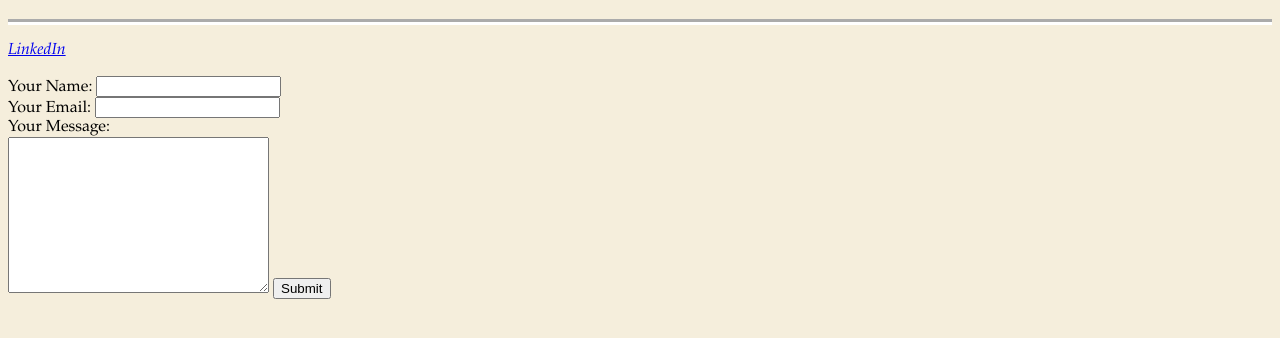
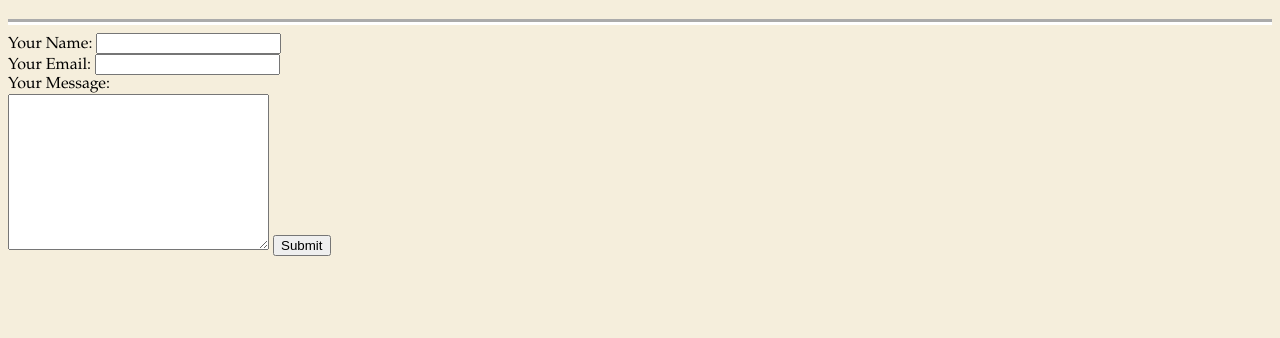
Before and after one commit to n1ops/CV, a plain HTML site: page contact.html in a window 1280 px wide. Shown: the part 62-400 px from the top of the page. Drawn offline with Linux system fonts and the light colour scheme.

Commit message:
Update contact.html

```diff
--- a/contact.html
+++ b/contact.html
@@ -14,11 +14,9 @@
 
 
   <hr size='2' color=black />
-  <p>
-    <em><a href="www.linkedin.com/in/normanbanksjr">LinkedIn</a></em>
-  </p>
 
-  <form action="mailto:nb32013@gmail.com" method="post" enctype="text/plain">
+
+  <form action="mailto:1234@gmail.com" method="post" enctype="text/plain">
     <label>Your Name:</label>
     <input type="text" name="yourName" value=""><br>
     <label>Your Email:</label>
```
